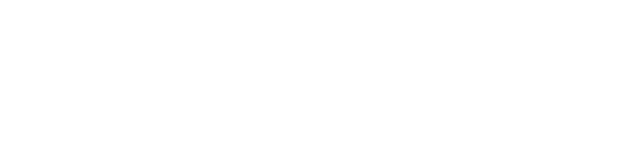
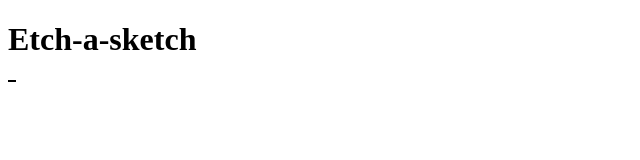
Before and after one commit to emiledrablant/etch-a-sketch, a plain HTML site: page index.html in a window 1280 px wide. Shown: the whole page, without its empty margins (0-640 px from the left). Drawn offline with Linux system fonts and the light colour scheme.

Commit message:
add css file and basic func for generating grid

```diff
--- a/index.html
+++ b/index.html
@@ -4,9 +4,13 @@
     <meta charset="UTF-8">
     <meta name="viewport" content="width=device-width, initial-scale=1.0">
     <script src="script.js" defer></script>
+    <link rel="stylesheet" href="./style.css">
     <title>Etch-a-sketch</title>
 </head>
 <body>
+    <h1>Etch-a-sketch</h1>
+    <div id="container">
 
+    </div>
 </body>
 </html>
--- a/script.js
+++ b/script.js
@@ -0,0 +1,10 @@
+function createGrid(size) {
+    const container = document.querySelector("#container");
+    for (let i = 1; i <= size; i++) {
+        let squareDiv = document.createElement("div");
+        squareDiv.classList.add("square");
+        container.appendChild(squareDiv);
+    }
+}
+
+createGrid(4);
--- /dev/null
+++ b/style.css
@@ -0,0 +1,7 @@
+#container {
+    display: flex;
+}
+
+.square {
+    border: 1px solid black;
+}
```
